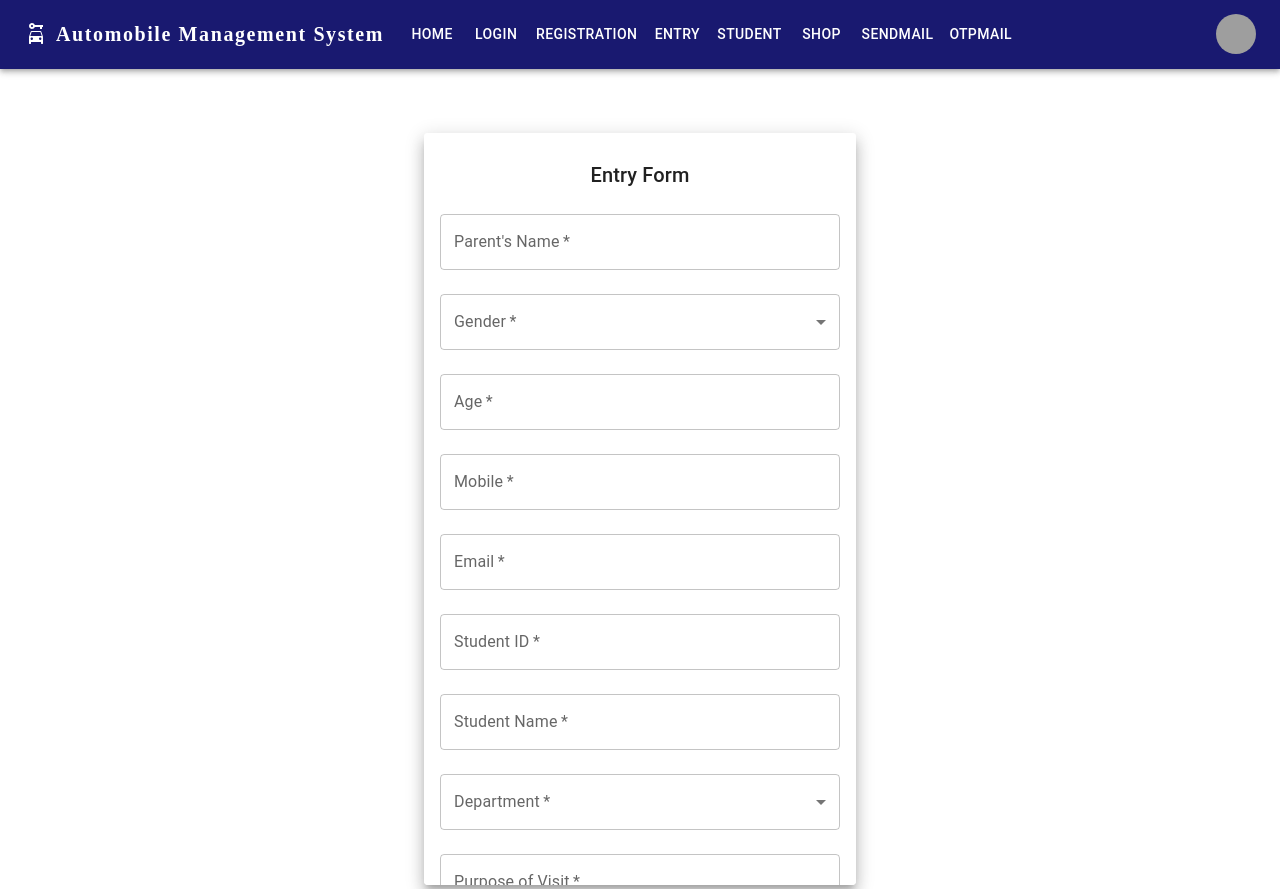
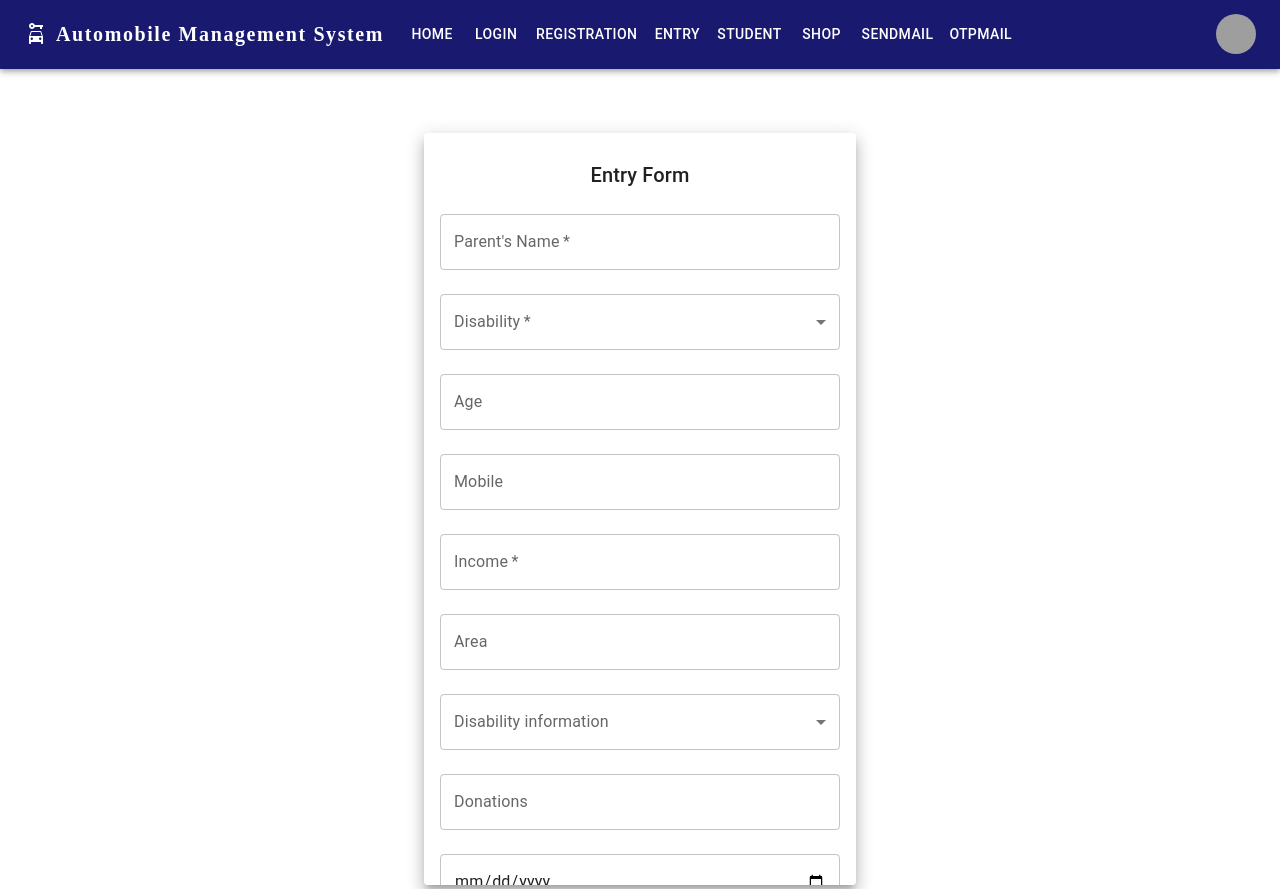
Before and after one commit to cfghyderabad24/Team-56, a React (Create React App) app in the folder client/: page /entry in a window 1280 px wide. Built offline with nearby package versions, Linux system fonts and the light colour scheme; grey boxes are pictures that could not be loaded.

Commit message:
Added Volunteer survey form

```diff
--- a/client/src/components/Entry.js
+++ b/client/src/components/Entry.js
@@ -87,43 +87,40 @@ const Entry = () => {
 
             {/* Gender Dropdown */}
             <FormControl fullWidth margin="normal" required>
-              <InputLabel>Gender</InputLabel>
-              <Select label="Gender" name="gender" id="gender">
-                <MenuItem value="male">Male</MenuItem>
-                <MenuItem value="female">Female</MenuItem>
+              <InputLabel>Disability</InputLabel>
+              <Select label="Disability" name="gender" id="gender">
+                <MenuItem value="male">Yes</MenuItem>
+                <MenuItem value="female">No</MenuItem>
               </Select>
             </FormControl>
 
-            <TextField label="Age" type="number" fullWidth margin="normal" required name="age" id="age" />
-            <TextField label="Mobile" type="tel" fullWidth margin="normal" required name="mobile" id="mobile" />
-
-            {/* Email Input */}
-            <TextField label="Email" type="email" fullWidth margin="normal" required name="email" id="email" />
+            <TextField label="Age" type="number" fullWidth margin="normal"  id="age" />
+            <TextField label="Mobile" type="tel" fullWidth margin="normal"  id="mobile" />
 
             {/* Student Information */}
-            <TextField label="Student ID" fullWidth margin="normal" required name="studentId" id="studentId" />
-            <TextField label="Student Name" fullWidth margin="normal" required name="studentName" id="studentName" />
+            <TextField label="Income" fullWidth margin="normal" required name="studentId" id="studentId" />
+            <TextField label="Area" fullWidth margin="normal"  id="studentName" />
 
             {/* Department Dropdown */}
-            <FormControl fullWidth margin="normal" required>
-              <InputLabel>Department</InputLabel>
+            <FormControl fullWidth margin="normal" red>
+              <InputLabel>Disability information</InputLabel>
               <Select label="Department" name="department" id="department">
-                <MenuItem value="CSE-H">CSE-H</MenuItem>
-                <MenuItem value="CSE-R">CSE-R</MenuItem>
-                <MenuItem value="CS&IT">CS&IT</MenuItem>
-                <MenuItem value="ECE">ECE</MenuItem>
-                <MenuItem value="EEE">EEE</MenuItem>
-                <MenuItem value="CIVIL">CIVIL</MenuItem>
-                <MenuItem value="MECH">MECH</MenuItem>
-                <MenuItem value="IOT">IOT</MenuItem>
-                <MenuItem value="AI&DS">AI&DS</MenuItem>
+                <MenuItem value="CSE-H">Autistic</MenuItem>
+                <MenuItem value="CSE-R">Down syndrome</MenuItem>
+                <MenuItem value="CS&IT">Visual Impairment</MenuItem>
+                <MenuItem value="ECE">Hearing Impairment</MenuItem>
+                <MenuItem value="EEE">Intelectual Disability</MenuItem>
+                <MenuItem value="CIVIL">Deaf Blindness</MenuItem>
+                <MenuItem value="MECH">Emotional Disturbance</MenuItem>
+                <MenuItem value="IOT">Mental Illness</MenuItem>
+                <MenuItem value="AI&DS">Mental Retardation</MenuItem>
               </Select>
             </FormControl>
 
             {/* Visit Details */}
-            <TextField label="Purpose of Visit" fullWidth margin="normal" required name="purpose" id="purpose" />
+            <TextField label="Donations" fullWidth margin="normal" id="purpose" />
             <TextField type="date" fullWidth margin="normal" required name="date" id="date" />
-            <TextField type="time" fullWidth margin="normal" required name="time" id="time" />
+
 
             <input
               type="file"
@@ -134,11 +131,9 @@ const Entry = () => {
               id="file"
             />
             <Box mt={2}>
-              <Button variant="contained" color="primary" type="submit" disabled={!isFormValid}>
-                Save Data
-              </Button>
+
               <Button variant="contained" color="secondary" onClick={handleUpdate} style={{ marginLeft: '10px' }}>
-                Update Data
+                Submit
               </Button>
             </Box>
           </form>
--- /dev/null
+++ b/package.json
@@ -0,0 +1,5 @@
+{
+  "dependencies": {
+    "react-router-dom": "^6.23.1"
+  }
+}
```
Also changed, not shown: 1 other file (tests, documents, lock files or other folders).
